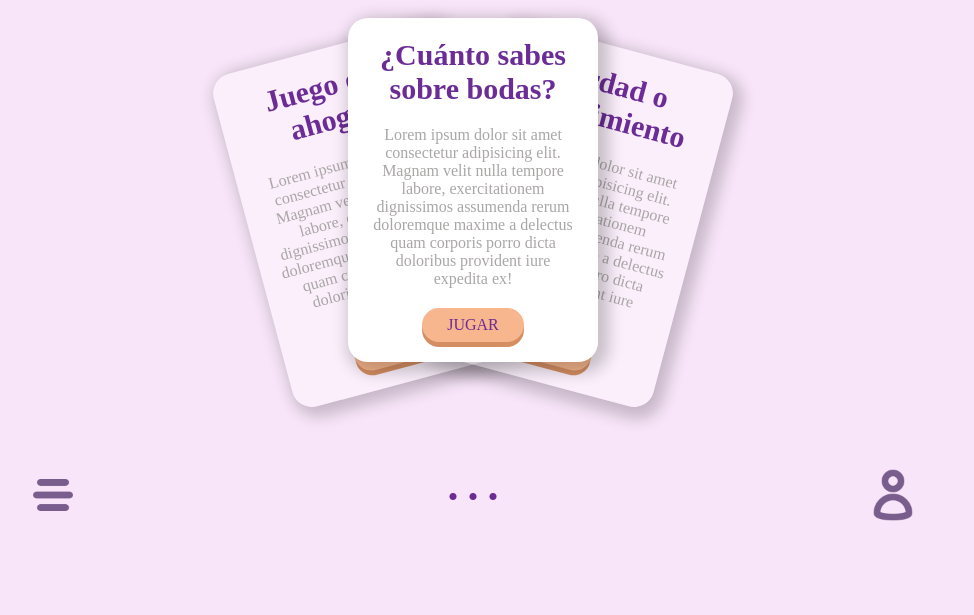
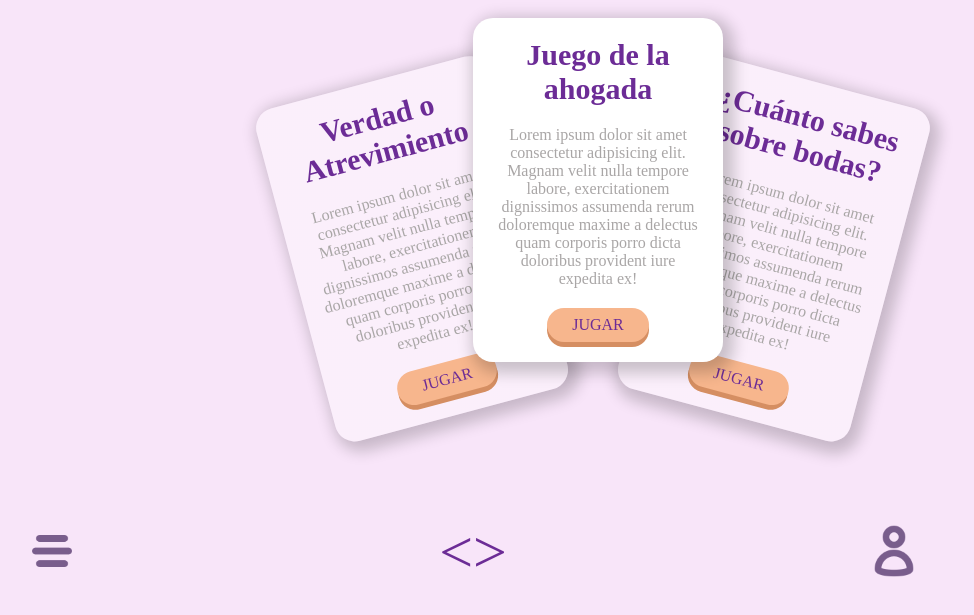
Before and after one commit to pauladelavictoria/The-bride-quiz, a React app in the folder web/: page / in a window 1280 px wide. Shown: the part 731-1346 px from the top of the page, without its empty margins (167-1141 px from the left). Built offline with nearby package versions, Linux system fonts and the light colour scheme.

Commit message:
transform

```diff
--- a/web/src/components/Main.js
+++ b/web/src/components/Main.js
@@ -1,17 +1,35 @@
 import { Link } from "react-router-dom";
-import { useState } from "react";
+import { useState, useEffect, useRef } from "react";
 // Imágenes
 import Logo from "../images/logo-big.png";
 import menu from "../images/menu.png";
 import players from "../images/players.png";
 
 const Main = () => {
-  const [selectedCard, setSelectedCard] = useState("2");
+  const [selectedCard, setSelectedCard] = useState(0);
 
-  const selectOne = (ev) => {setSelectedCard("1")};
-  const selectTwo = (ev) => {setSelectedCard("2")};
-  const selectThree = (ev) => {setSelectedCard("3")};
+  const selectNext = (ev) => {setSelectedCard(selectedCard + 1 > 2 ? 0 : selectedCard + 1)};
+  const selectPrevious = (ev) => {setSelectedCard(selectedCard - 1 < 0 ? 2 : selectedCard - 1)};
 
+  const classPosition0 = useRef('center')
+  const classPosition1 = useRef('right')
+  const classPosition2 = useRef('left')
+  useEffect(() => {
+    if (selectedCard === 0) {
+      classPosition0.current = 'center'
+      classPosition1.current = 'right'
+      classPosition2.current = 'left'
+    } else if (selectedCard === 1) {
+      classPosition0.current = 'left'
+      classPosition1.current = 'center'
+      classPosition2.current = 'right'
+    } else {
+      classPosition0.current = 'right'
+      classPosition1.current = 'left'
+      classPosition2.current = 'center'
+    }
+
+    }, [selectedCard]);
 
   return (
     <div className="main">
@@ -20,7 +38,7 @@ const Main = () => {
 
       {/* Tarjetas pruebas */}
       <div className="containerCards">
-        <section className="containerGame left">
+        <section className={`containerGame ${classPosition0.current}`}>
           <h2 className="containerGame_title">Juego de la ahogada</h2>
           <p className="containerGame_text">
             Lorem ipsum dolor sit amet consectetur adipisicing elit. Magnam
@@ -33,7 +51,7 @@ const Main = () => {
           </Link>
         </section>
 
-        <section className="containerGame center">
+        <section className={`containerGame ${classPosition1.current}`}>
           <h2 className="containerGame_title">¿Cuánto sabes sobre bodas?</h2>
           <p className="containerGame_text">
             Lorem ipsum dolor sit amet consectetur adipisicing elit. Magnam
@@ -46,7 +64,7 @@ const Main = () => {
           </Link>
         </section>
 
-        <section className="containerGame right">
+        <section className={`containerGame ${classPosition2.current}`}>
           <h2 className="containerGame_title">Verdad o Atrevimiento</h2>
           <p className="containerGame_text">
             Lorem ipsum dolor sit amet consectetur adipisicing elit. Magnam
@@ -71,9 +89,8 @@ const Main = () => {
         </Link>
 
         <div>
-          <button className="selectBtn" onClick={selectOne}>·</button>
-          <button className="selectBtn" onClick={selectTwo}>·</button>
-          <button className="selectBtn" onClick={selectThree}>·</button>
+          <button className="selectBtn" onClick={selectPrevious}> &#60;</button>
+          <button className="selectBtn" onClick={selectNext}> &#62;</button>
         </div>
 
         <Link className="playersPage_link" to="/playersPage">
--- a/web/src/style/sass/_main.scss
+++ b/web/src/style/sass/_main.scss
@@ -18,12 +18,14 @@
   justify-content: space-around;
   margin: 100px auto;
   &_menu {
-   width: 40px;
+    width: 40px;
   }
 }
 
 // Tarjetas de juego
 .containerGame {
+  position: absolute;
+
   background-color: white;
   width: 250px;
   display: flex;
@@ -33,7 +35,7 @@
   padding: 20px;
   border-radius: 20px;
   box-shadow: 5px 5px 15px 6px rgba(0, 0, 0, 0.2);
-
+  transition: transform 300ms linear;
   &_title {
     font-size: 30px;
     text-align: center;
@@ -57,8 +59,8 @@
 
 // Posición de las tarjetas
 .containerCards {
-  display: flex;
-  justify-content: space-between;
+  position: relative;
+  height: 400px;
 }
 .containerGame.center {
   z-index: 1;
@@ -68,23 +70,23 @@
   background: linear-gradient(
     rgba(255, 255, 255, 0.4),
     rgba(255, 255, 255, 0.4)
-  ),;
+  );
   box-sizing: content-box;
   width: 200px;
-  transform: rotate(-15deg) translate(130px, 60px);
+  transform: rotate(-15deg) translate(-190px, 10px);
 }
 
 .containerGame.right {
   background: linear-gradient(
     rgba(255, 255, 255, 0.4),
     rgba(255, 255, 255, 0.4)
-  ),;
+  );
   box-sizing: content-box;
   width: 200px;
-  transform: rotate(15deg) translate(-130px, 60px);
+  transform: rotate(15deg) translate(190px, 10px);
 }
 
-.selectBtn{
+.selectBtn {
   font-size: 60px;
   background-color: $mainColor;
   color: $mainTextColor;
```
